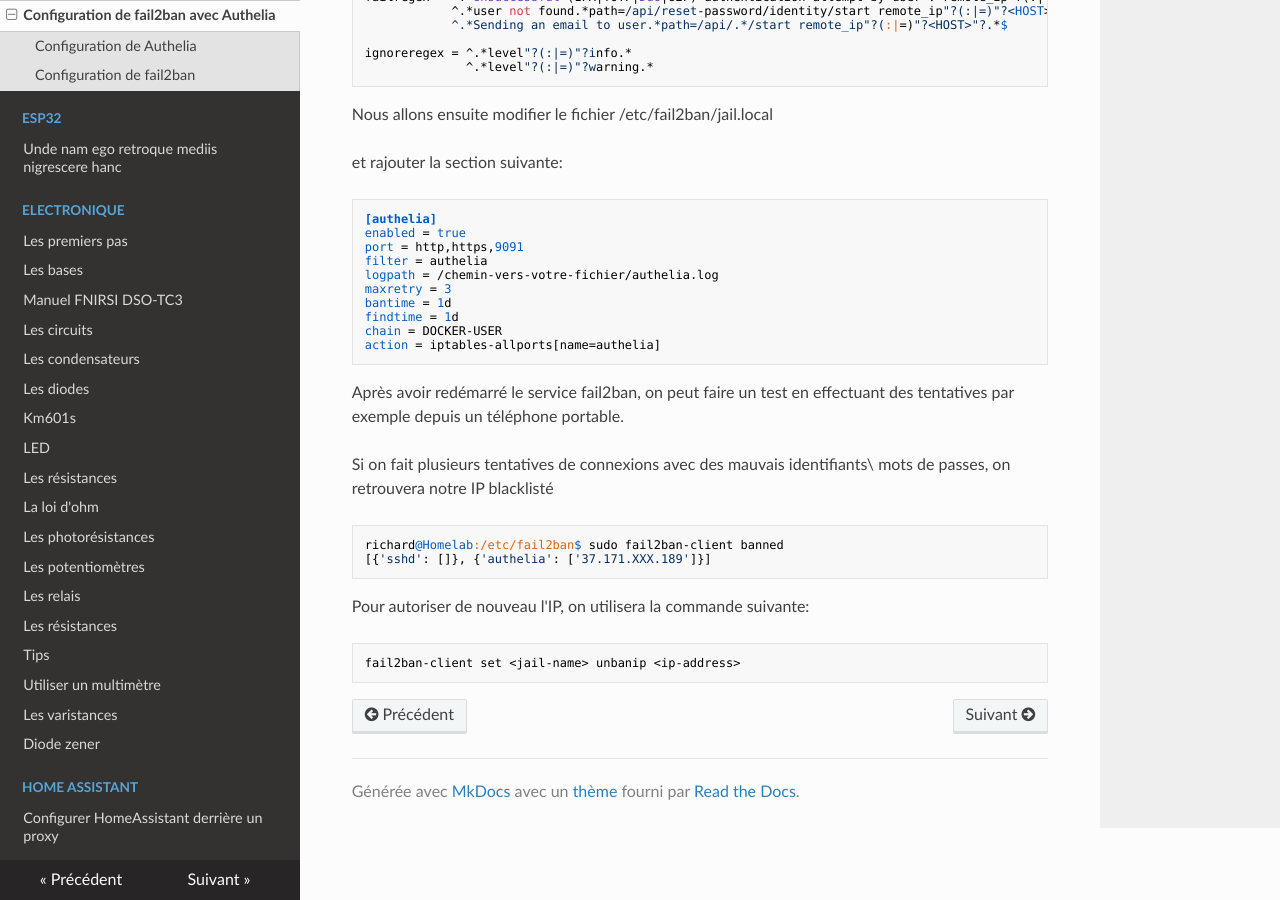
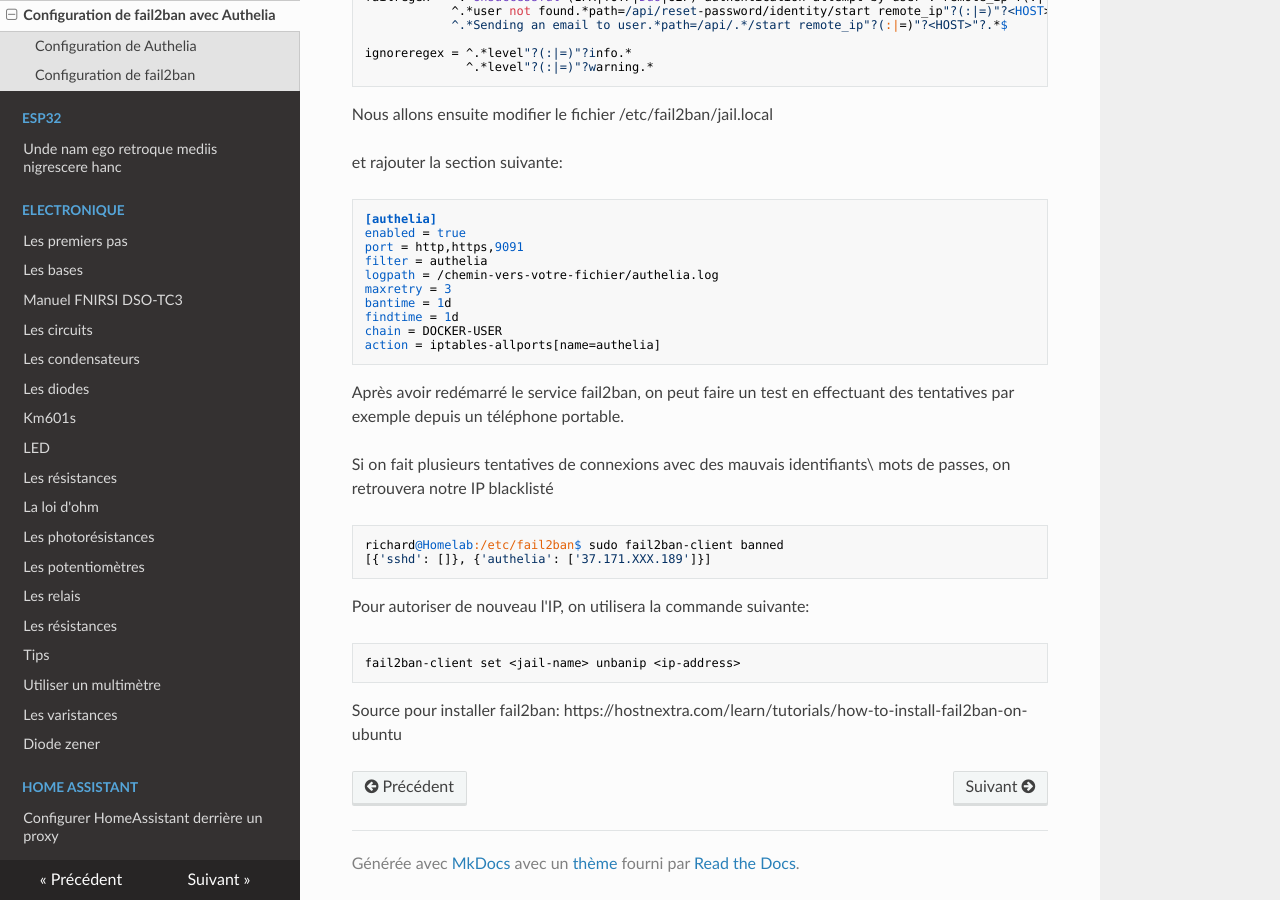
Before and after one commit to sixadmin/mkdocs, an MkDocs documentation site: the page built from docs/Docker/fail2ban.md, in a window 1280 px wide and 900 px high, scrolled down 1217 px. Built offline with MkDocs 1.6.1, drawn with Linux system fonts in a browser that asks for light colours; nearby versions of some CDN libraries.

Commit message:
Authelia Fail2ban modif

````diff
--- a/docs/Docker/fail2ban.md
+++ b/docs/Docker/fail2ban.md
@@ -89,3 +89,5 @@ Pour autoriser de nouveau l'IP, on utilisera la commande suivante:
 ```
 fail2ban-client set <jail-name> unbanip <ip-address>
 ```
+
+Source pour installer fail2ban: https://hostnextra.com/learn/tutorials/how-to-install-fail2ban-on-ubuntu
````
